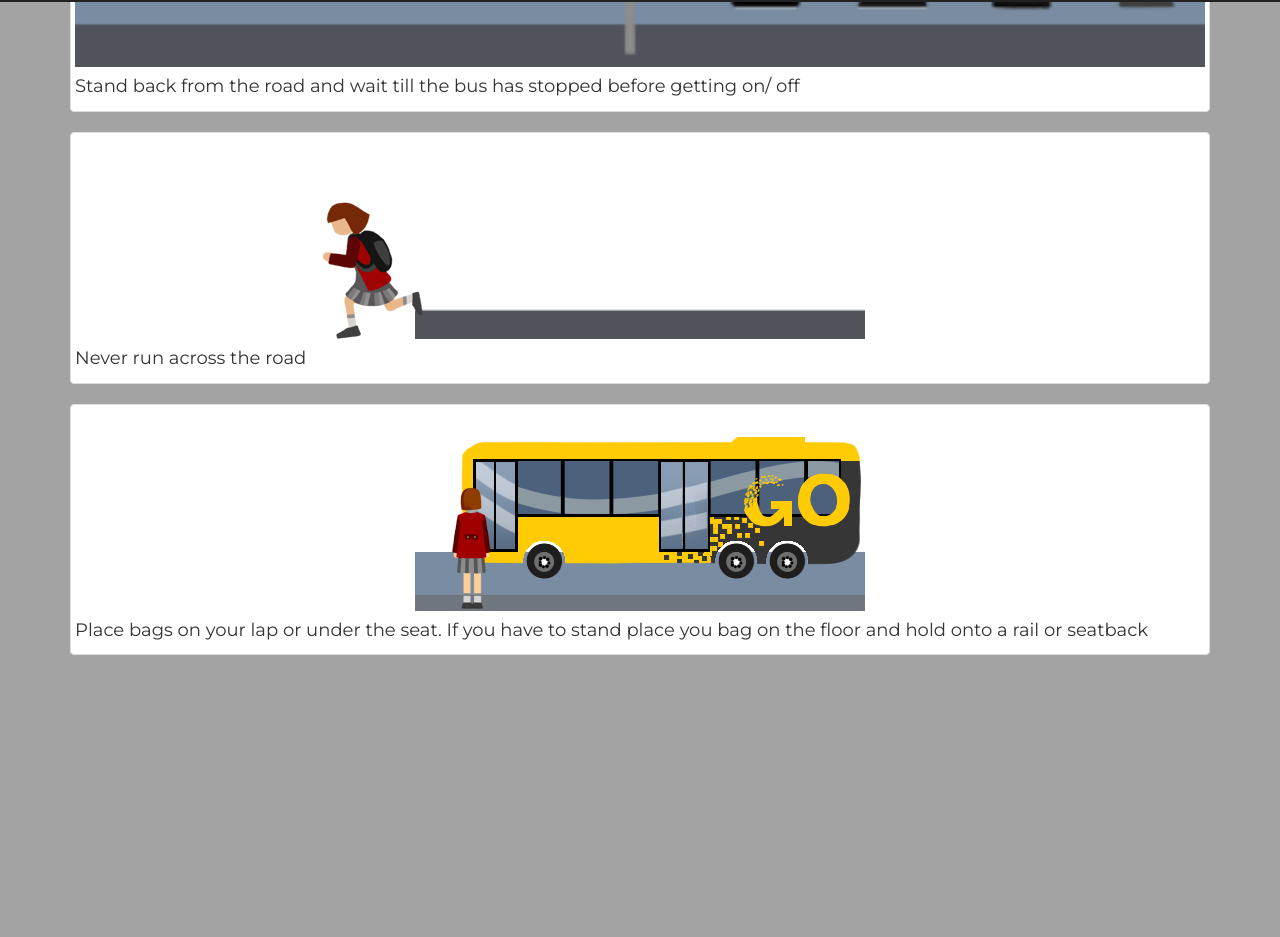
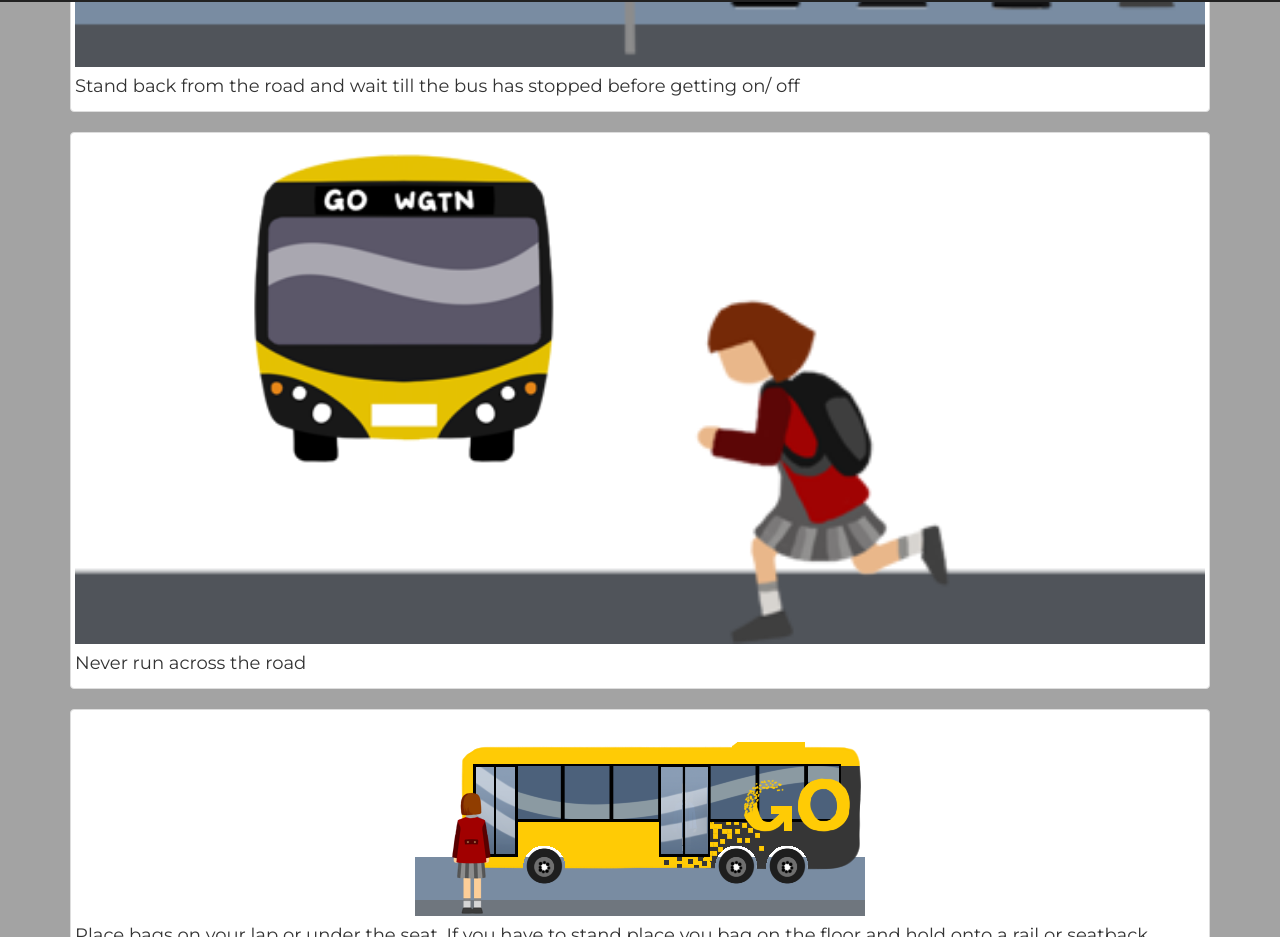
Before and after one commit to ethanroberts/readysetgo, a website: page beSafe.html in a window 1280 px wide. Shown: the part 798-1735 px from the top of the page. Before the commit the page ends 1473 px from the top, so only its background shows below. Drawn offline with Linux system fonts and the light colour scheme.

Commit message:
Making bus run over the kid

```diff
--- a/beSafe.html
+++ b/beSafe.html
@@ -50,9 +50,12 @@
 			<div class="row"> <!-- Third Row -->
 				<div class="col-xs-12">
 					<div class="thumbnail">
-						<img src="images/safe02a.png" style ="position: absolute;">
-						<img src="images/safe02.png">
+						<div style="position: relative; overflow:hidden;">
+						<img src="images/safe02a.png" style ="position: absolute; width:100%; z-index: 2;" class = "runOver">
+						<img src="images/safe02b.png" style ="position: absolute; width:70%; z-index: 1;" class = "runOverBus">
+						<img src="images/safe02.png" style =" width:100%;">
 						<h4>Never run across the road</h4>
+					</div>
 					</div>
 				</div>
 			</div>
@@ -84,6 +87,8 @@
 		<script type="text/javascript">
 		$(document).ready(function(){
 
+
+//Bus picking up the kids
 		$(".pickUp2").click(function(){
 		$(".pickUpBus").css("left", "-120%");
 			$(".pickUpBus").animate({left: (15)+"%"}, 1500).delay(300);
@@ -98,6 +103,12 @@
 
 		});
 
+//Bus running over the kid
+		$(".runOver").click(function(){
+			$(".runOverBus").animate({width: "100%"},400);
+		});
+
+
 		});
 
 		</script>
```
